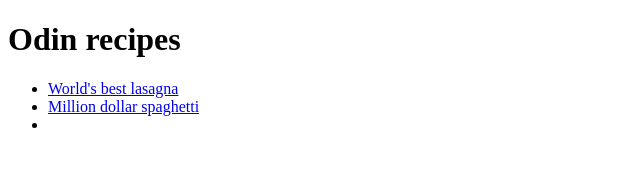
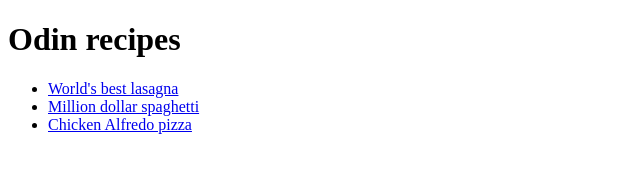
Before and after one commit to an-mendes/odin-recipes, a plain HTML site: page index.html in a window 1280 px wide. Shown: the whole page, without its empty margins (0-640 px from the left). Drawn offline with Linux system fonts and the light colour scheme.

Commit message:
Add Chicken Alfredo Pizza recipe

```diff
--- a/index.html
+++ b/index.html
@@ -10,7 +10,7 @@
     <ul>
         <li><a href="recipes/lasagna.html">World's best lasagna</a></li>
         <li><a href="recipes/spaghetti.html">Million dollar spaghetti</a></li>
-        <li></li>
+        <li><a href="recipes/chicken-alfredo-pizza.html">Chicken Alfredo pizza</a></li>
     </ul>
 </body>
 </html>
```
